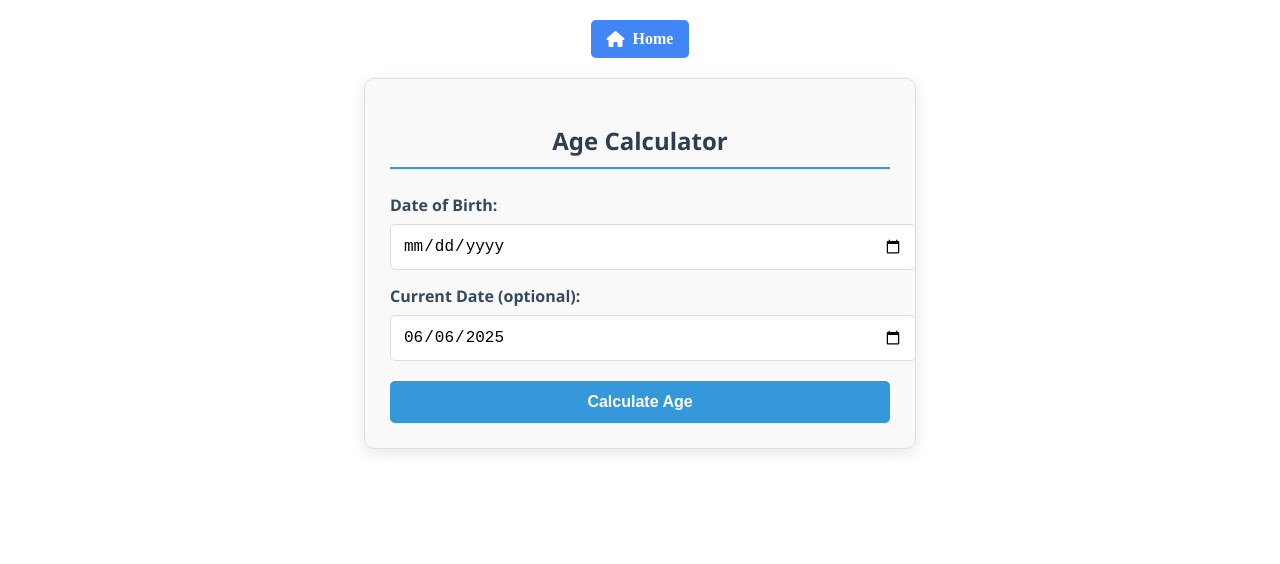
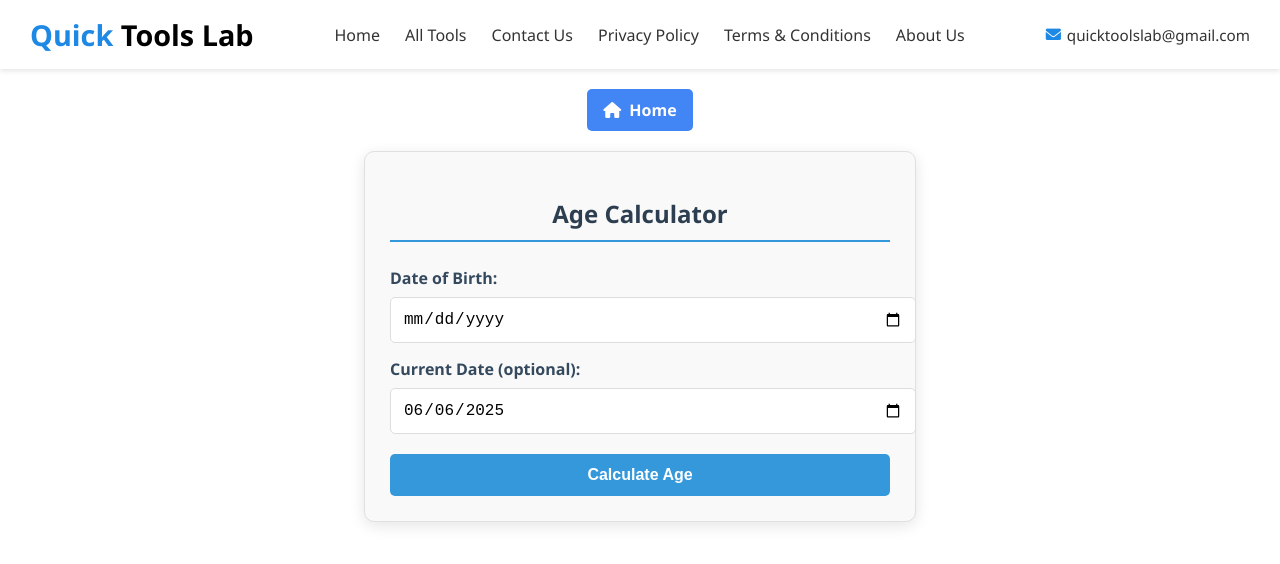
Before and after one commit to nirajk03/Quick-tools-lab, a plain HTML site: page age-calculator.html in a window 1280 px wide. Drawn offline with Linux system fonts and the light colour scheme.

Commit message:
Update age-calculator.html

```diff
--- a/age-calculator.html
+++ b/age-calculator.html
@@ -1,6 +1,109 @@
 <!DOCTYPE html>
 <html lang="en">
 <head>
+    <!DOCTYPE html>
+<html lang="en">
+<head>
+  <meta charset="UTF-8" />
+  <meta name="viewport" content="width=device-width, initial-scale=1.0" />
+  <title>Quick Tools Lab - Header</title>
+  <!-- Font Awesome for icons -->
+  <link rel="stylesheet" href="https://cdnjs.cloudflare.com/ajax/libs/font-awesome/6.4.0/css/all.min.css" />
+  <style>
+    body {
+      margin: 0;
+      padding: 0;
+      font-family: "Segoe UI", Tahoma, Geneva, Verdana, sans-serif;
+    }
+
+    .header {
+      display: flex;
+      justify-content: space-between;
+      align-items: center;
+      padding: 15px 30px;
+      background-color: #fff;
+      box-shadow: 0 2px 5px rgba(0, 0, 0, 0.1);
+      position: sticky;
+      top: 0;
+      z-index: 1000;
+    }
+
+    .logo {
+      font-size: 1.8rem;
+      font-weight: bold;
+    }
+
+    .logo span:first-child {
+      color: #1e88e5;
+    }
+
+    .nav-links {
+      display: flex;
+      gap: 25px;
+    }
+
+    .nav-links a {
+      text-decoration: none;
+      color: #333;
+      font-weight: 500;
+      transition: color 0.3s ease;
+    }
+
+    .nav-links a:hover {
+      color: #1e88e5;
+    }
+
+    .email {
+      display: flex;
+      align-items: center;
+      font-size: 0.95rem;
+      color: #333;
+    }
+
+    .email i {
+      color: #1e88e5;
+      margin-right: 6px;
+    }
+
+    /* Responsive for mobile */
+    @media (max-width: 768px) {
+      .nav-links {
+        display: none;
+      }
+
+      .email {
+        display: none;
+      }
+
+      .logo {
+        font-size: 1.5rem;
+      }
+    }
+  </style>
+</head>
+<body>
+
+  <header class="header">
+    <div class="logo">
+      <span>Quick</span><span> Tools Lab</span>
+    </div>
+    <nav class="nav-links">
+      <a href="index.html">Home</a>
+      <a href="#">All Tools</a>
+      <a href="contact.html">Contact Us</a>
+      <a href="privacy-policy.html">Privacy Policy</a>
+      <a href="terms.html">Terms & Conditions</a>
+      <a href="about.html">About Us</a>
+    </nav>
+    <div class="email">
+      <i class="fas fa-envelope"></i>
+      quicktoolslab@gmail.com
+    </div>
+  </header>
+
+</body>
+</html>
+
     <meta charset="UTF-8">
     <meta name="viewport" content="width=device-width, initial-scale=1.0">
     <title>Age Calculator</title>
```
